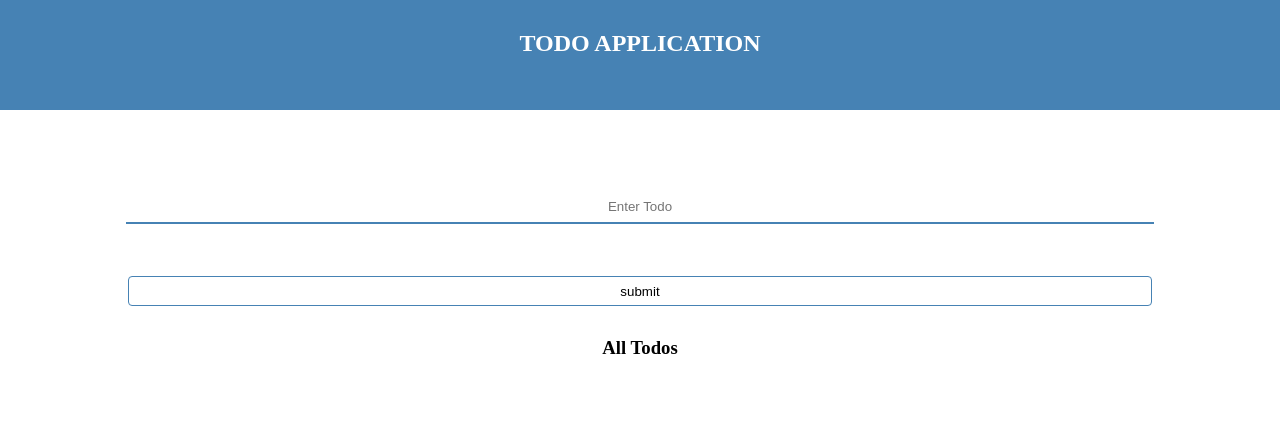
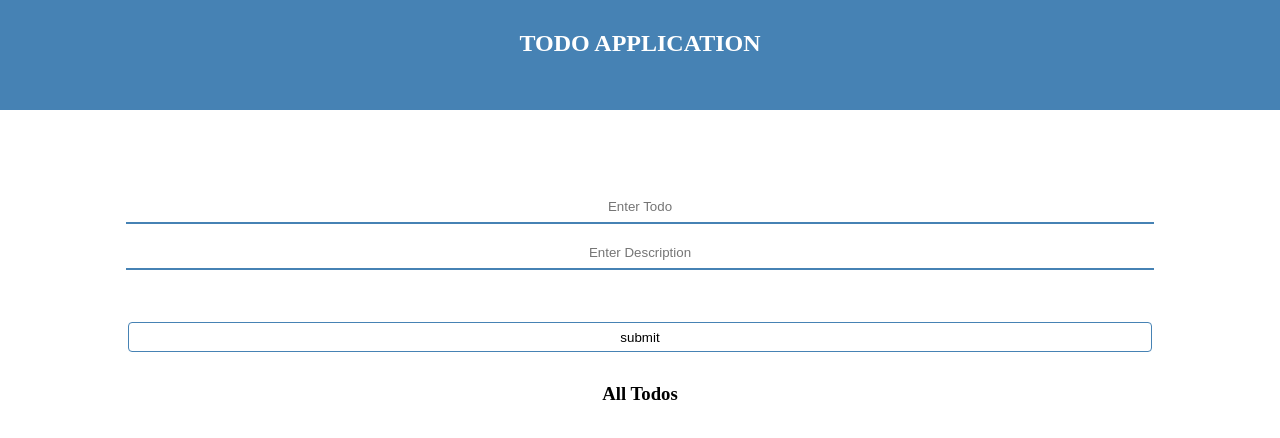
Before and after one commit to Nweke273/to-to-app, a React (Create React App) app: page / in a window 1280 px wide. Shown: the top 438 px of the page. Built offline with nearby package versions, Linux system fonts and the light colour scheme.

Commit message:
refac and feat: refactore the codebase and also implement delete todo functionlaity

```diff
--- a/package.json
+++ b/package.json
@@ -9,6 +9,7 @@
     "react": "^18.2.0",
     "react-dom": "^18.2.0",
     "react-scripts": "5.0.1",
+    "shortid": "^2.2.16",
     "web-vitals": "^2.1.4"
   },
   "scripts": {
--- a/src/App.js
+++ b/src/App.js
@@ -1,10 +1,23 @@
+import { useState } from "react";
 import Header from "./components/Header";
 import TodoForm from "./components/TodoForm";
+
 function App() {
+  const [todo, setTodo] = useState("");
+  const [description, setDescription] = useState("");
+  const [todoList, setTodoList] = useState([]);
+
   return (
     <div className="App">
       <Header />
-      <TodoForm />
+      <TodoForm
+        todo={todo}
+        setTodo={setTodo}
+        description={description}
+        setDescription={setDescription}
+        todoList={todoList}
+        setTodoList={setTodoList}
+      />
     </div>
   );
 }
--- /dev/null
+++ b/src/components/Todo.jsx
@@ -0,0 +1,18 @@
+import styles from "../styles.module.css";
+
+const Todo = ({ item, todoList, setTodoList }) => {
+  let count = 0;
+  const removeTodo = () => {
+    setTodoList(todoList.filter((list) => list.id !== item.id));
+  };
+  return (
+    <div className={styles.singleList}>
+      <h4>
+        {count++}. {item.name}
+      </h4>
+      <h4 className={styles.desc}>{item.desc}</h4>
+      <button onClick={removeTodo}>Done</button>
+    </div>
+  );
+};
+export default Todo;
--- a/src/components/TodoForm.jsx
+++ b/src/components/TodoForm.jsx
@@ -1,26 +1,33 @@
-import { useState } from "react";
+import shortid from "shortid";
 import styles from "../styles.module.css";
 import TodoList from "./TodoList";
 
-const TodoForm = () => {
-  const [todo, setTodo] = useState("");
-  //   const [description, setDescription] = useState("");
-  const [todoList, setTodoList] = useState([]);
-
+const TodoForm = ({
+  todo,
+  setTodo,
+  description,
+  setDescription,
+  todoList,
+  setTodoList,
+}) => {
   const takeTodo = (event) => {
     setTodo(event.target.value);
   };
 
-  //   const takeDescription = (event) => {
-  //     setDescription(event.target.value);
-  //   };
+  const takeDescription = (event) => {
+    setDescription(event.target.value);
+  };
 
   const handleFormSubmission = (event) => {
     event.preventDefault();
-    let allTodos = todoList;
-    allTodos.push(todo);
-    setTodoList(allTodos);
+
+    setTodoList([
+      ...todoList,
+      { id: shortid.generate(), name: todo, desc: description },
+    ]);
+    console.log(todoList);
     setTodo("");
+    setDescription("");
   };
   return (
     <div>
@@ -33,19 +40,19 @@ const TodoForm = () => {
             value={todo}
           />
         </div>
-        {/* <div>
+        <div>
           <input
             onChange={takeDescription}
             type="text"
             placeholder="Enter Description"
             value={description}
           />
-        </div> */}
+        </div>
         <div>
           <input type="submit" name="" id="" value="submit" />
         </div>
       </form>
-      <TodoList names={todoList} />
+      <TodoList todoList={todoList} setTodoList={setTodoList} />
     </div>
   );
 };
--- a/src/components/TodoList.jsx
+++ b/src/components/TodoList.jsx
@@ -1,9 +1,8 @@
 import styles from "../styles.module.css";
-
-const TodoList = (props) => {
-    let count = 1;
-  let allNames = props.names.map((name, index) => {
-    return <h4 key={index} className={styles.singleList}>{count ++}. {name}</h4>;
+import Todo from "./Todo";
+const TodoList = ({ todoList, setTodoList }) => {
+  let allNames = todoList.map((item) => {
+   return <Todo key={item.id} item={item} todoList={todoList} setTodoList={setTodoList} />;
   });
   return (
     <div className={styles.listTodo}>
--- a/src/styles.module.css
+++ b/src/styles.module.css
@@ -48,8 +48,14 @@ body{
   padding:20px;
   text-align: left;
   background-color: steelblue;
-  margin-bottom: -4px;
+  margin-bottom: 12px;
   color: white;
   border-radius: 6px;
 
 }
+
+.desc{
+    margin-left: 16px;
+    font-style: italic;
+
+}
```
Also changed, not shown: 1 other file (tests, documents, lock files or other folders).
